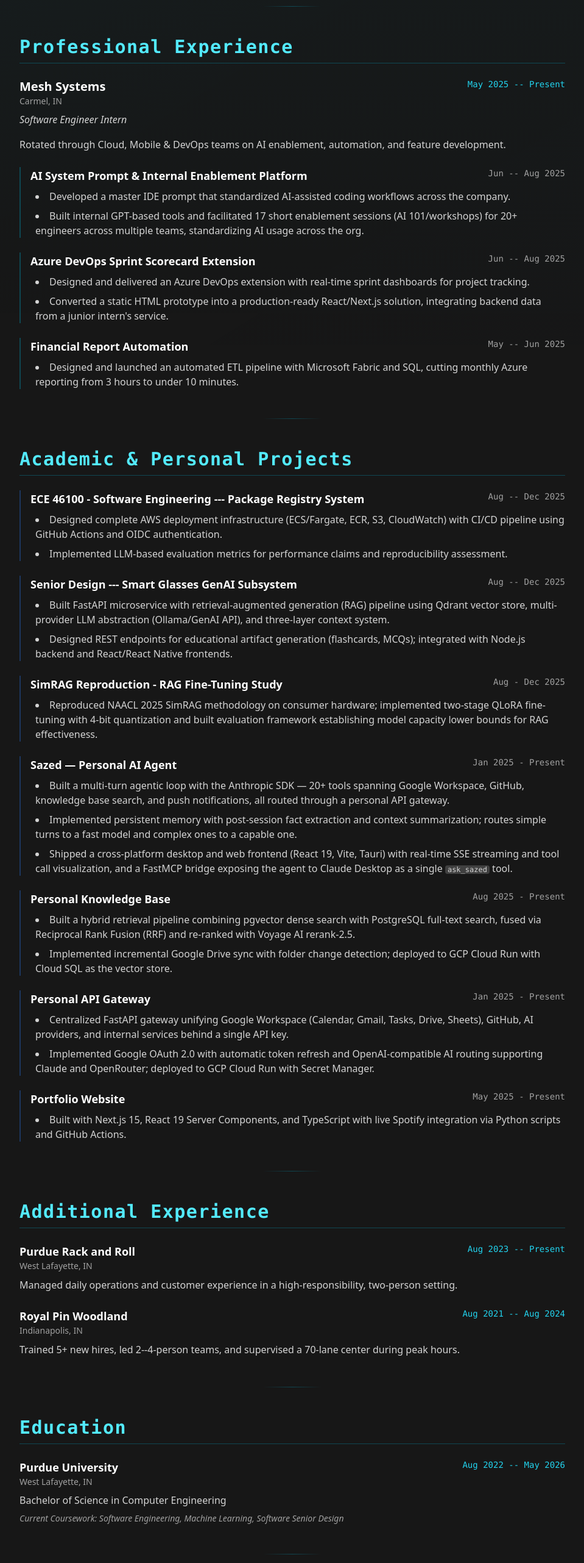
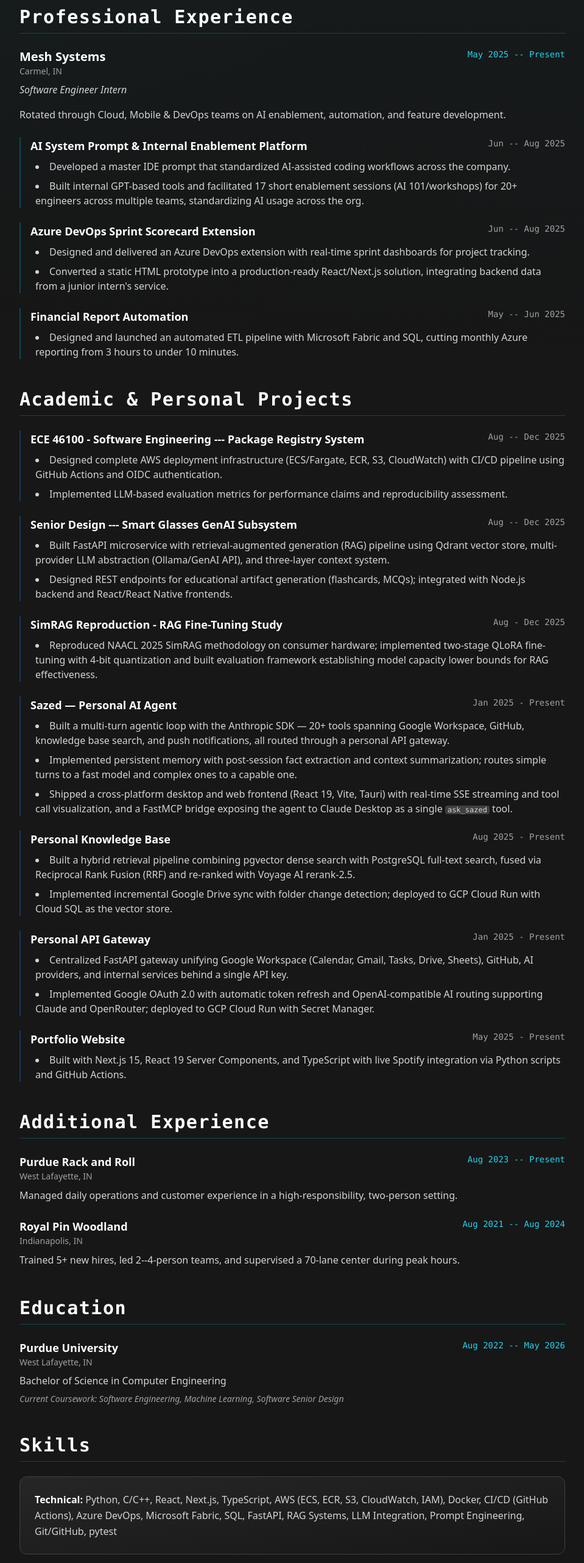
Before and after one commit to tharpep/portfolio, a Next.js app: page /resume in a window 1280 px wide. Shown: the part 234-2797 px from the top of the page at 61% size, without its empty margins (160-1119 px from the left). Built offline with nearby package versions, Linux system fonts and the light colour scheme.

Commit message:
spread improvements across to rest of main site

```diff
--- a/src/app/about/page.tsx
+++ b/src/app/about/page.tsx
@@ -48,8 +48,6 @@
           </div>
         </section>
 
-        {/* Subtle Divider */}
-        <div className="w-24 h-px bg-gradient-to-r from-transparent via-cyan-500/30 to-transparent mx-auto mb-10 sm:mb-12"></div>
       </ScrollFadeIn>
 
       {/* Main Content */}
@@ -72,13 +70,11 @@
           </section>
         </ScrollFadeIn>
 
-        {/* Subtle Divider */}
-        <div className="w-24 h-px bg-gradient-to-r from-transparent via-cyan-500/30 to-transparent mx-auto mb-10 sm:mb-12"></div>
 
         {/* Personal Interests */}
         <ScrollFadeIn delay={100}>
           <section>
-            <h2 className="text-2xl sm:text-3xl font-bold font-mono tracking-wider text-cyan-300 mb-6">
+            <h2 className="text-2xl sm:text-3xl font-bold font-mono tracking-wider text-white mb-6">
               Beyond Code
             </h2>
             <div className="space-y-4 text-neutral-300 leading-relaxed mb-8">
@@ -87,8 +83,6 @@
               </p>
             </div>
 
-            {/* Subtle Divider */}
-            <div className="w-24 h-px bg-gradient-to-r from-transparent via-cyan-500/30 to-transparent mx-auto my-12"></div>
 
             {/* Spotify Widget */}
             {spotifyData && (
--- a/src/app/page.tsx
+++ b/src/app/page.tsx
@@ -35,7 +35,7 @@
         <div className="absolute bottom-8 sm:bottom-[12%] left-1/2 -translate-x-1/2 z-10">
           <div className="animate-fade-in">
             <a
-              href="#divider"
+              href="#content"
               className="flex flex-col items-center gap-2 text-cyan-400/60 hover:text-cyan-400 transition-colors group"
               aria-label="Scroll to content"
             >
--- a/src/app/projects/[slug]/page.tsx
+++ b/src/app/projects/[slug]/page.tsx
@@ -128,7 +128,7 @@
                         {project.technologies.map((tech) => (
                             <span
                                 key={tech}
-                                className={`px-3 py-1 text-sm font-medium rounded-full border transition-all duration-300 hover:scale-105 ${accent.badge}`}
+                                className={`px-3 py-1 text-sm font-medium rounded-full border ${accent.badge}`}
                             >
                                 {tech}
                             </span>
--- a/src/app/projects/page.tsx
+++ b/src/app/projects/page.tsx
@@ -28,7 +28,7 @@
   return (
     <Link
       href={`/projects/${project.slug}`}
-      className={`group block h-full flex flex-col rounded-xl border border-neutral-700 ${bgPattern} p-4 md:p-6 hover:shadow-xl hover:shadow-cyan-400/20 hover:-translate-y-2 hover:scale-[1.02] transition-[transform,box-shadow,border-color] duration-300 ease-out will-change-transform hover:border-cyan-500/50`}
+      className={`group block h-full flex flex-col rounded-xl border border-neutral-700 ${bgPattern} p-4 md:p-6 hover:shadow-xl hover:border-cyan-500/50 transition-[box-shadow,border-color] duration-300 ease-out`}
       prefetch={false}
     >
       <div className="flex items-start justify-between mb-4">
@@ -148,8 +148,6 @@
           </p>
         </section>
 
-        {/* Subtle Divider */}
-        <div className="w-24 h-px bg-gradient-to-r from-transparent via-cyan-500/30 to-transparent mx-auto mb-16"></div>
       </ScrollFadeIn>
 
       {/* Project Categories */}
--- a/src/app/resume/page.tsx
+++ b/src/app/resume/page.tsx
@@ -18,8 +18,6 @@
           </h1>
         </section>
 
-        {/* Subtle Divider */}
-        <div className="w-24 h-px bg-gradient-to-r from-transparent via-cyan-500/30 to-transparent mx-auto mb-10 sm:mb-12"></div>
       </ScrollFadeIn>
 
       {/* Main Content */}
@@ -28,7 +26,7 @@
         {/* Professional Experience */}
         <ScrollFadeIn>
           <section>
-            <h2 className="text-2xl sm:text-3xl font-bold font-mono tracking-wider text-cyan-300 mb-6 border-b border-cyan-500/30 pb-2">
+            <h2 className="text-2xl sm:text-3xl font-bold font-mono tracking-wider text-white mb-6 border-b border-cyan-500/30 pb-2">
               Professional Experience
             </h2>
 
@@ -85,13 +83,11 @@
           </section>
         </ScrollFadeIn>
 
-        {/* Subtle Divider */}
-        <div className="w-24 h-px bg-gradient-to-r from-transparent via-cyan-500/30 to-transparent mx-auto"></div>
 
         {/* Academic & Personal Projects */}
         <ScrollFadeIn delay={100}>
           <section>
-            <h2 className="text-2xl sm:text-3xl font-bold font-mono tracking-wider text-cyan-300 mb-6 border-b border-cyan-500/30 pb-2">
+            <h2 className="text-2xl sm:text-3xl font-bold font-mono tracking-wider text-white mb-6 border-b border-cyan-500/30 pb-2">
               Academic & Personal Projects
             </h2>
 
@@ -182,13 +178,11 @@
           </section>
         </ScrollFadeIn>
 
-        {/* Subtle Divider */}
-        <div className="w-24 h-px bg-gradient-to-r from-transparent via-cyan-500/30 to-transparent mx-auto"></div>
 
         {/* Additional Experience */}
         <ScrollFadeIn delay={200}>
           <section>
-            <h2 className="text-2xl sm:text-3xl font-bold font-mono tracking-wider text-cyan-300 mb-6 border-b border-cyan-500/30 pb-2">
+            <h2 className="text-2xl sm:text-3xl font-bold font-mono tracking-wider text-white mb-6 border-b border-cyan-500/30 pb-2">
               Additional Experience
             </h2>
 
@@ -222,13 +216,11 @@
           </section>
         </ScrollFadeIn>
 
-        {/* Subtle Divider */}
-        <div className="w-24 h-px bg-gradient-to-r from-transparent via-cyan-500/30 to-transparent mx-auto"></div>
 
         {/* Education */}
         <ScrollFadeIn delay={300}>
           <section>
-            <h2 className="text-2xl sm:text-3xl font-bold font-mono tracking-wider text-cyan-300 mb-6 border-b border-cyan-500/30 pb-2">
+            <h2 className="text-2xl sm:text-3xl font-bold font-mono tracking-wider text-white mb-6 border-b border-cyan-500/30 pb-2">
               Education
             </h2>
 
@@ -248,13 +240,11 @@
           </section>
         </ScrollFadeIn>
 
-        {/* Subtle Divider */}
-        <div className="w-24 h-px bg-gradient-to-r from-transparent via-cyan-500/30 to-transparent mx-auto"></div>
 
         {/* Skills */}
         <ScrollFadeIn delay={400}>
           <section>
-            <h2 className="text-2xl sm:text-3xl font-bold font-mono tracking-wider text-cyan-300 mb-6 border-b border-cyan-500/30 pb-2">
+            <h2 className="text-2xl sm:text-3xl font-bold font-mono tracking-wider text-white mb-6 border-b border-cyan-500/30 pb-2">
               Skills
             </h2>
 
@@ -273,7 +263,7 @@
               href="/Pryce_Tharpe___No_PII.pdf"
               target="_blank"
               rel="noopener noreferrer"
-              className="inline-flex items-center gap-2 px-6 py-3 bg-gradient-to-r from-cyan-600 to-blue-600 hover:from-cyan-500 hover:to-blue-500 text-white font-semibold rounded-xl transition-all duration-300 hover:shadow-lg hover:shadow-cyan-400/20 hover:-translate-y-0.5"
+              className="inline-flex items-center gap-2 px-6 py-3 bg-gradient-to-r from-cyan-600 to-blue-600 hover:from-cyan-500 hover:to-blue-500 text-white font-semibold rounded-xl transition-colors duration-300"
             >
               <svg className="w-5 h-5" fill="none" stroke="currentColor" strokeWidth="2" viewBox="0 0 24 24">
                 <path strokeLinecap="round" strokeLinejoin="round" d="M3 16.5v2.25A2.25 2.25 0 005.25 21h13.5A2.25 2.25 0 0021 18.75V16.5M16.5 12L12 16.5m0 0L7.5 12m4.5 4.5V3" />
```
